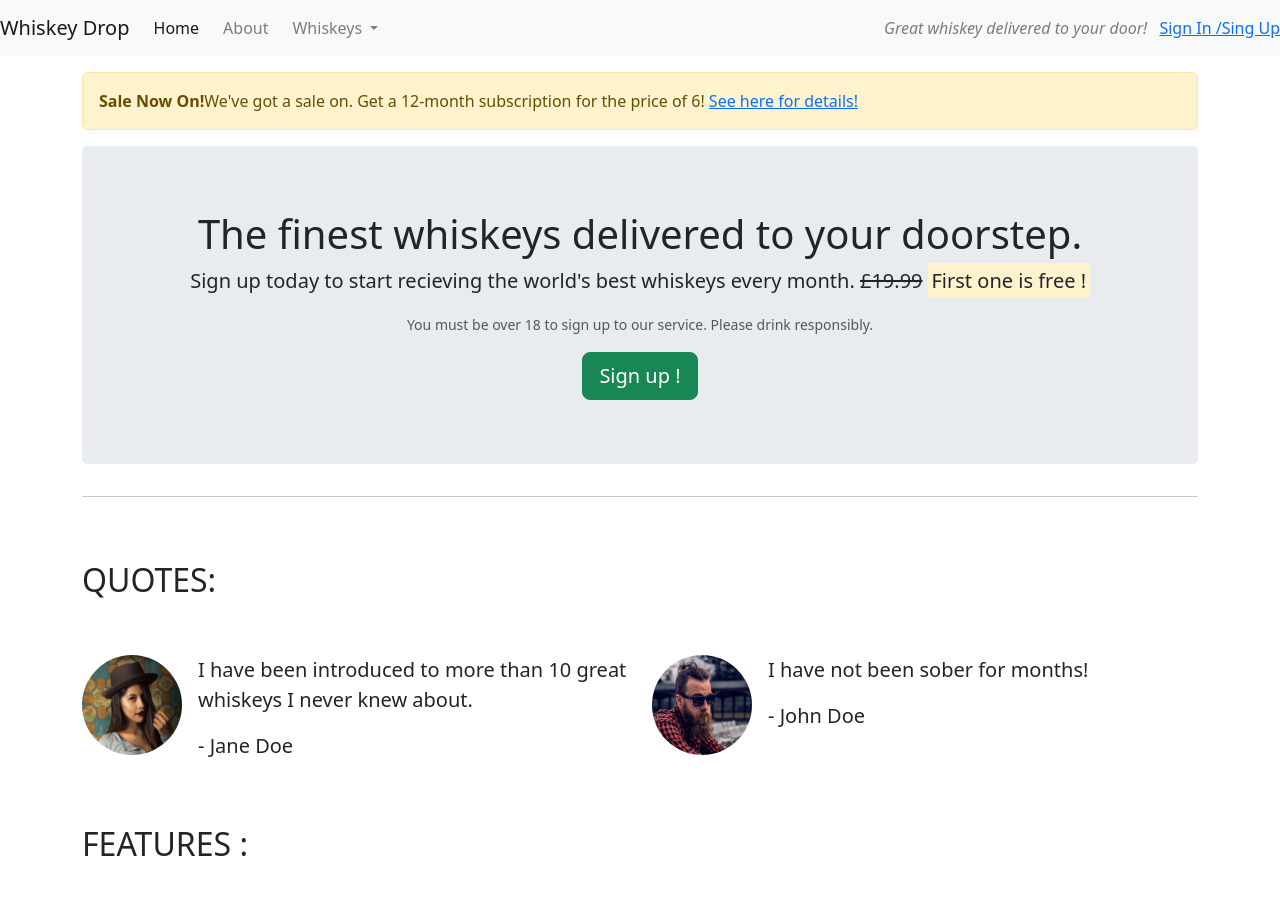
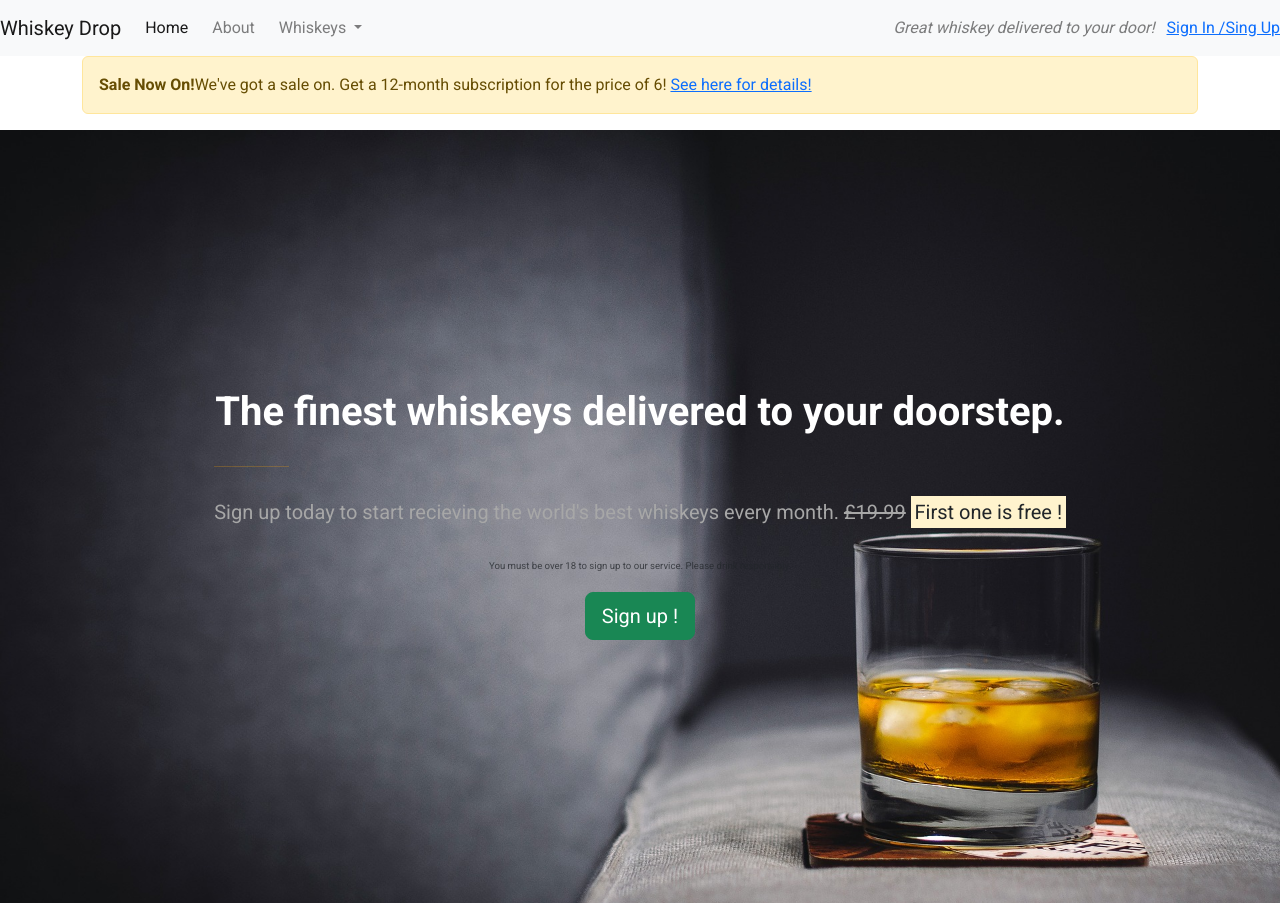
Before and after one commit to JesseRoss001/Boot-strap-walkthrough, a plain HTML site: page index.html in a window 1280 px wide. Shown: the top 903 px of the page. Drawn offline with nearby package versions, Linux system fonts and the light colour scheme.

Commit message:
Going for lunch at 9:47 in video encounted an error in block divider

```diff
--- /dev/null
+++ b/assets/css/style.css
@@ -0,0 +1,47 @@
+.body {font-family:"Roboto",sans-serif ;}
+.alert-container {}
+
+.callout-container{
+    height:100vh;
+    background: url("/assets/images/whiskey-background.jpg") no-repeat bottom right fixed;
+    -webkit-background-size: cover;
+    -moz-background-size: cover;
+    -o-background-size: cover;
+    background-size: cover;
+    display:flex;
+    align-items: center;
+    justify-content:center ;
+}
+
+.quotes-container{}
+
+.features-container{
+
+}
+/*Block Divider */
+.block-divider {width:75px;
+height:5px;
+border: 5;
+color:orange;
+align:center;
+}
+
+
+
+
+/*Jumbotron */
+
+.jumbotron {background-color: transparent;
+}
+.jumbotron-header {
+    color:white;
+    font-weight: bold;
+    margin-bottom: 30px;
+}
+.jumbotron .lead {
+    margin:25px 0;
+    color: #a7a7a7;
+}
+.jumbotron small {font-size: 60%;
+font-style:italic
+color: #d0d0d0;}
--- a/index.html
+++ b/index.html
@@ -8,10 +8,12 @@
     <link rel="stylesheet" href="https://cdn.jsdelivr.net/npm/bootstrap@4.6.2/dist/css/bootstrap.min.css"
         integrity="sha384-xOolHFLEh07PJGoPkLv1IbcEPTNtaed2xpHsD9ESMhqIYd0nLMwNLD69Npy4HI+N" crossorigin="anonymous">
     <script src="https://kit.fontawesome.com/11665d5c0d.js" crossorigin="anonymous"></script>
+    <link href="https://fonts.googleapis.com/css?family=Roboto:400,700" rel="stylesheet">
+    <link href="assets/css/style.css" rel="stylesheet" type="text/css">
 
 </head>
 
-<body>
+<body class="body">
     <nav class="navbar navbar-light bg-light navbar-expand-sm ">
         <a href="/" class="navbar-brand">Whiskey Drop </a>
         <button class="navbar-toggler" type="button" data-toggle="collapse" data-target="#navbarNavDropdown"
@@ -27,7 +29,8 @@
                     <a href="/about" class="nav-link">About</a>
                 </li>
                 <li class="nav-item dropdown">
-                    <a class="nav-link dropdown-toggle" href="#" role="button" id="navbarNavDropdownMenuLink" data-toggle="dropdown" aria-haspopup="true" aria-expanded="false" aria-hassup="true">
+                    <a class="nav-link dropdown-toggle" href="#" role="button" id="navbarNavDropdownMenuLink"
+                        data-toggle="dropdown" aria-haspopup="true" aria-expanded="false" aria-hassup="true">
                         Whiskeys
                     </a>
 
@@ -50,7 +53,8 @@
         </div>
     </nav>
     <!-- Always must be a container -->
-    <article class="container mt-3">
+
+        <div class="container alert-container">
         <div class="row d-none d-sm-block ">
             <div class="col-12">
                 <div class="alert alert-warning">
@@ -59,13 +63,18 @@
                 </div>
             </div>
         </div>
-        <section class="callout jumbotron text-center">
+        </div>
+
         <div class="row">
             <div class="col-12">
+                <div class="container-fluid callout-container">
+                <section class="callout jumbotron text-center">
 
-                    <h1>
+
+                    <h1 class="jumbotron-header">
                         The finest whiskeys delivered to your doorstep.
                     </h1>
+                    <hr class="block-divider">
                     <p class="lead">
                         Sign up today to start recieving the world's best whiskeys every month. <s
                             class="d-none d-sm-inline">£19.99</s>
@@ -74,12 +83,18 @@
                     </p>
                     <p class="text-muted"> <small> You must be over 18 to sign up to our service. Please drink
                             responsibly.</small> </p>
-                    <button class="btn btn-success btn-lg" data-toggle="modal" data-target="#signUpModal"> Sign up !</button>
+                    <button class="btn btn-success btn-lg" data-toggle="modal" data-target="#signUpModal"> Sign up
+                        !</button>
 
+
+                </section>
             </div>
         </div>
-        </section>
-        <hr>
+        </div>
+        </div>
+
+        <div class="container quotes-container">
+
 
 
             <section class="quotes">
@@ -126,7 +141,8 @@
                     </div>
                 </div>
             </section>
-
+            <!--features-->
+            <div class="features-container">
                 <section class="features">
                     <div class="row">
                         <div class="col-12 my-5 ">
@@ -136,9 +152,10 @@
                     <div class="row">
                         <div class="col-12 col-md-6 col-lg-4">
                             <div class="feature">
-                        <h3 class="text-uppercase"> <i class="fa-solid fa-gifts d-none d-sm-block"></i> Feature 1 <span
-                                class="badge badge-success">NEW!</span> </h3>
-                        <p>Lorem ipsum dolor sit amet consectetur adipisicing elit. Odit delectus quos, quibusdam ab
+                                <h3 class="text-uppercase"> <i class="fa-solid fa-gifts d-none d-sm-block"></i> Feature
+                                    1 <span class="badge badge-success">NEW!</span> </h3>
+                                <p>Lorem ipsum dolor sit amet consectetur adipisicing elit. Odit delectus quos,
+                                    quibusdam ab
                                     iure
                                     corrupti ad vel ducimus reprehenderit perspiciatis.</p>
                                 <p> <a class="btn btn-sm btn-light" href="">Read more</a> </p>
@@ -147,28 +164,36 @@
                         <div class="col-12 col-md-6 col-lg-4">
                             <div class="feature">
 
-                        <h3 class="text-uppercase"><i class="fa-solid fa-credit-card d-none d-sm-block"></i> Feature 2
+                                <h3 class="text-uppercase"><i class="fa-solid fa-credit-card d-none d-sm-block"></i>
+                                    Feature 2
                                 </h3>
-                        <p> Lorem ipsum dolor sit amet consectetur, adipisicing elit. Vel, debitis praesentium. Dicta
+                                <p> Lorem ipsum dolor sit amet consectetur, adipisicing elit. Vel, debitis praesentium.
+                                    Dicta
                                     delectus
                                     ab non beatae omnis vero facilis pariatur?</p>
                                 <p> <a class="btn btn-sm btn-light" href="">Read more</a> </p>
                             </div>
                         </div>
+
+
                         <div class="col-12 d-md-none d-lg-block col-lg-4">
                             <div class="feature">
 
-                        <h3 class="text-uppercase"><i class="fa-solid fa-circle-xmark d-none d-sm-block"></i> Feature 3
+                                <h3 class="text-uppercase"><i class="fa-solid fa-circle-xmark d-none d-sm-block"></i>
+                                    Feature 3
                                 </h3>
-                        <p>Lorem ipsum dolor sit amet consectetur adipisicing elit. Ratione, cumque! Quisquam incidunt
+                                <p>Lorem ipsum dolor sit amet consectetur adipisicing elit. Ratione, cumque! Quisquam
+                                    incidunt
                                     non
                                     expedita debitis eum quaerat porro modi provident!</p>
                                 <p> <a class="btn btn-sm btn-light" href="">Read more</a> </p>
                             </div>
                         </div>
                     </div>
-            <hr>
+            </div>
             </section>
+        </div>
+        <!--features-->
     </article>
     <div class="modal" tabindex="-1" role="dialog" id="signUpModal">
         <div class="modal-dialog">
@@ -183,8 +208,10 @@
                     <form>
                         <div class="form-group">
                             <label for="exampleInputEmail1">Email address</label>
-                      <input type="email" class="form-control" id="exampleInputEmail1" aria-describedby="emailHelp">
-                      <small id="emailHelp" class="form-text text-muted">We'll never share your email with anyone else.</small>
+                            <input type="email" class="form-control" id="exampleInputEmail1"
+                                aria-describedby="emailHelp">
+                            <small id="emailHelp" class="form-text text-muted">We'll never share your email with anyone
+                                else.</small>
                         </div>
                         <div class="form-group">
                             <label for="password">Password</label>
@@ -192,7 +219,8 @@
                         </div>
                         <div class="form-group">
                             <label for="repeatPassword">Repeat Password</label>
-                        <input type="password" class="form-control" id="repeatPassword" placeholder="Repeat Password">
+                            <input type="password" class="form-control" id="repeatPassword"
+                                placeholder="Repeat Password">
                         </div>
 
                         <button type="submit" class="btn btn-success">Submit</button>
```
Also changed, not shown: assets/images/whiskey-background.jpg (added). Lines whose indentation alone changed are shown as unchanged.
